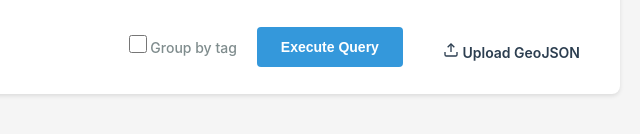
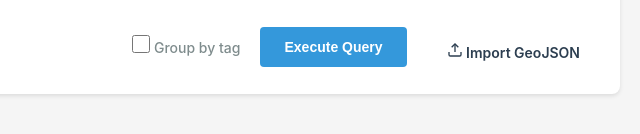
Before and after one commit to watmildon/XofY, a plain HTML site: page docs/index.html in a window 1280 px wide. Shown: the part 436-570 px from the top of the page, 640-1280 px from the left. Drawn offline with Linux system fonts and the light colour scheme.

Commit message:
Upload is now verb'd as import

```diff
--- a/docs/css/styles.css
+++ b/docs/css/styles.css
@@ -397,12 +397,12 @@ h1 {
     cursor: not-allowed;
 }
 
-/* Upload Section */
-.upload-section {
+/* Import Section */
+.import-section {
     margin-top: 12px;
 }
 
-.upload-btn {
+.import-btn {
     display: inline-flex;
     align-items: center;
     gap: 8px;
@@ -417,13 +417,13 @@ h1 {
     transition: all 0.2s;
 }
 
-.upload-btn:hover {
+.import-btn:hover {
     border-color: var(--accent-primary);
     background-color: var(--bg-hover);
     color: var(--accent-primary);
 }
 
-.upload-btn svg {
+.import-btn svg {
     flex-shrink: 0;
 }
 
--- a/docs/index.html
+++ b/docs/index.html
@@ -85,17 +85,17 @@
 
                 <button id="submit-btn">Execute Query</button>
 
-                <!-- Upload GeoJSON -->
-                <div id="upload-section" class="upload-section hidden">
-                    <label for="geojson-upload" class="upload-btn">
+                <!-- Import GeoJSON -->
+                <div id="import-section" class="import-section hidden">
+                    <label for="geojson-import" class="import-btn">
                         <svg width="16" height="16" viewBox="0 0 24 24" fill="none" stroke="currentColor" stroke-width="2">
                             <path d="M21 15v4a2 2 0 0 1-2 2H5a2 2 0 0 1-2-2v-4"></path>
                             <polyline points="17 8 12 3 7 8"></polyline>
                             <line x1="12" y1="3" x2="12" y2="15"></line>
                         </svg>
-                        Upload GeoJSON
+                        Import GeoJSON
                     </label>
-                    <input type="file" id="geojson-upload" accept=".geojson,.json" class="hidden">
+                    <input type="file" id="geojson-import" accept=".geojson,.json" class="hidden">
                 </div>
             </div>
         </div>
--- a/docs/js/main.js
+++ b/docs/js/main.js
@@ -34,8 +34,8 @@ const backToTopBtn = document.getElementById('back-to-top');
 const groupByToggle = document.getElementById('group-by-toggle');
 const groupByTagInput = document.getElementById('group-by-tag');
 const shareBtn = document.getElementById('share-btn');
-const uploadSection = document.getElementById('upload-section');
-const geojsonUpload = document.getElementById('geojson-upload');
+const importSection = document.getElementById('import-section');
+const geojsonImport = document.getElementById('geojson-import');
 
 // Example queries
 const EXAMPLE_QUERIES = {
@@ -263,7 +263,7 @@ out geom;`,
 
 /**
  * Convert GeoJSON to Overpass API element format
- * This allows uploaded GeoJSON to benefit from the same merging logic as Overpass queries
+ * This allows imported GeoJSON to benefit from the same merging logic as Overpass queries
  * @param {Object} geojson - GeoJSON FeatureCollection or single Feature
  * @returns {Array} Array of Overpass-like element objects
  */
@@ -917,13 +917,13 @@ async function handleShare() {
 }
 
 /**
- * Handle GeoJSON file upload
+ * Handle GeoJSON file import
  */
-async function handleGeojsonUpload(event) {
+async function handleGeojsonImport(event) {
     const file = event.target.files[0];
     if (!file) return;
 
-    // Reset the file input so the same file can be uploaded again
+    // Reset the file input so the same file can be imported again
     event.target.value = '';
 
     try {
@@ -996,7 +996,7 @@ async function handleGeojsonUpload(event) {
 
     } catch (error) {
         hideLoading();
-        console.error('GeoJSON upload error:', error);
+        console.error('GeoJSON import error:', error);
         showError(`Failed to load GeoJSON: ${error.message}`);
     }
 }
@@ -1107,9 +1107,9 @@ function init() {
     // Apply theme
     applyTheme(settings.theme);
 
-    // Show upload section (available everywhere)
-    uploadSection.classList.remove('hidden');
-    geojsonUpload.addEventListener('change', handleGeojsonUpload);
+    // Show import section (available everywhere)
+    importSection.classList.remove('hidden');
+    geojsonImport.addEventListener('change', handleGeojsonImport);
 
     // Event listeners
     submitBtn.addEventListener('click', handleSubmit);
```
